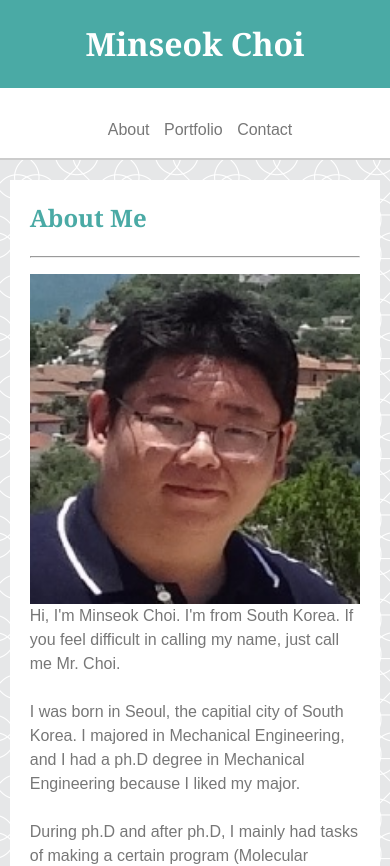
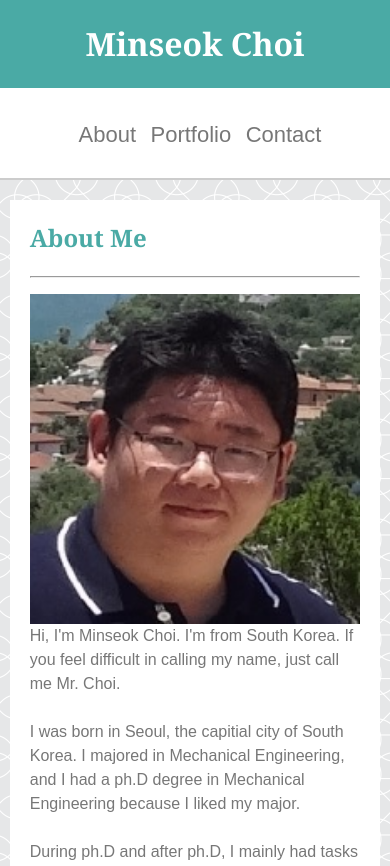
Before and after one commit to shirano2/Responsive-Portfolio, a plain HTML site: page index.html in a window 390 px wide. Shown: the top 866 px of the page. Drawn offline with Linux system fonts and the light colour scheme.

Commit message:
finished

```diff
--- a/assets/css/style.css
+++ b/assets/css/style.css
@@ -215,6 +215,7 @@ button:hover{
     }
     #contents h1{
         font-size:33px;
+        line-height:100%;
     }
     article img {
         width:50%;
@@ -232,9 +233,15 @@ button:hover{
         width:100%;
         padding-left:0;
     }
+    #header li{
+        font-size:22px;
+    }
     nav ul{
         width:100%;
         padding-left:0;
+        height:30px;
+        margin : auto;
+        margin-bottom:30px;
     }
     #contents {
         width:95%;
```
